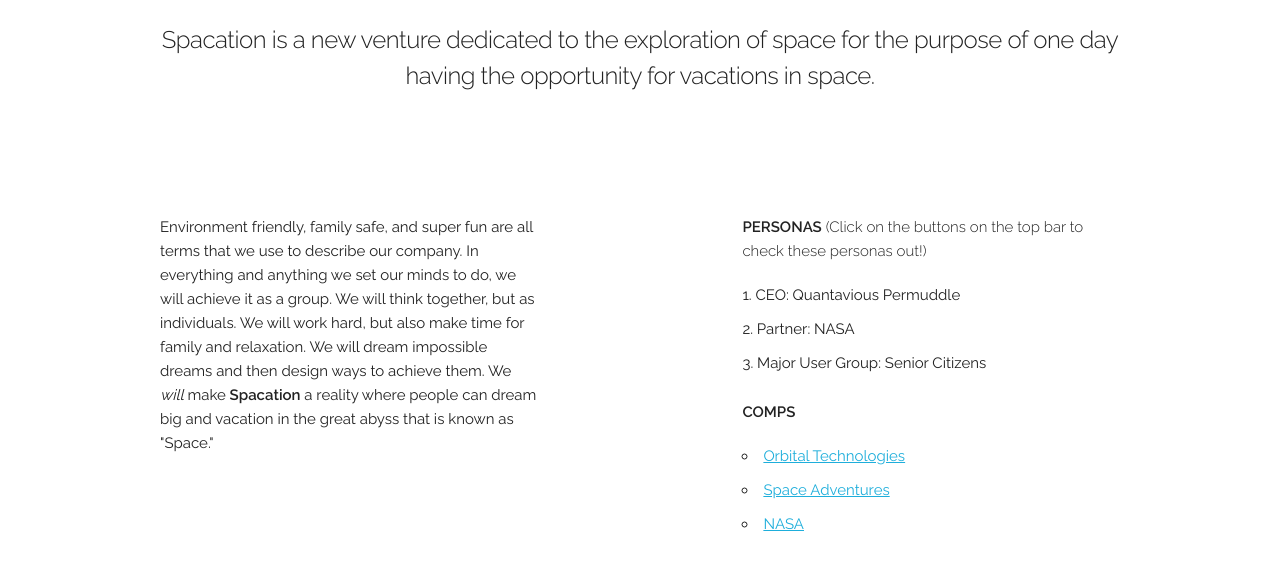
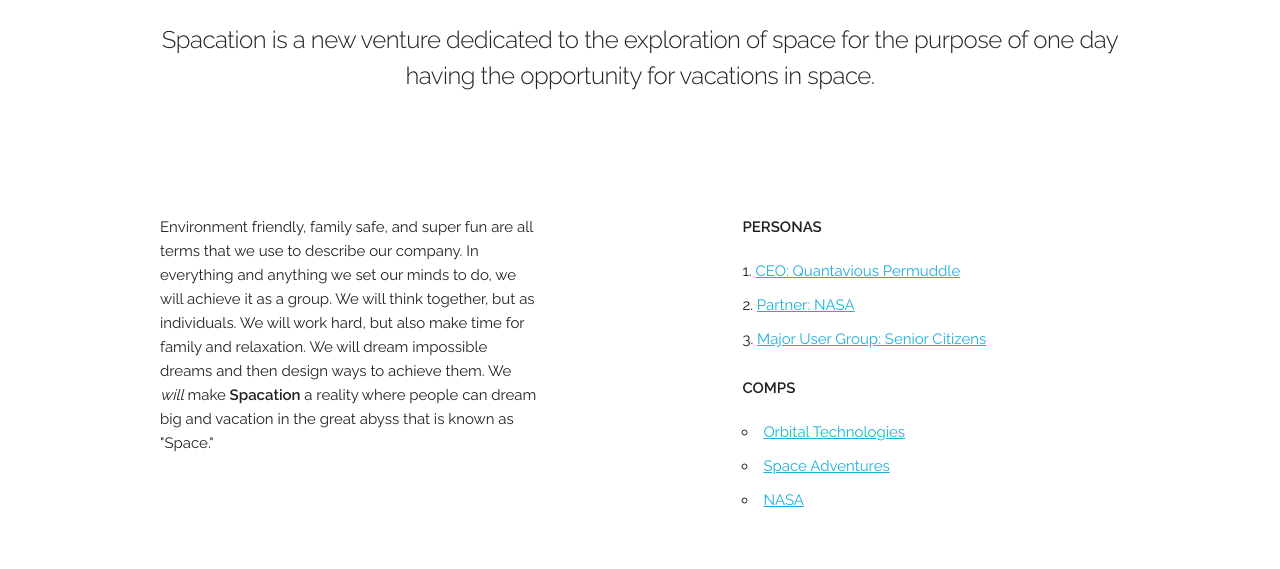
Before and after one commit to MicahDoerr/MI-349-FS17-741-html-personas-EbmlFD, a plain HTML site: page index.html in a window 1280 px wide. Shown: the part 191-760 px from the top of the page. Drawn offline with Linux system fonts and the light colour scheme.

Commit message:
Added hyperlinks to the personas

```diff
--- a/index.html
+++ b/index.html
@@ -91,11 +91,11 @@ body {margin:0;}
               <p></p>
             </div>
             <div class="five columns" style="text-align: left">
-              <h6><strong>PERSONAS</strong> (Click on the buttons on the top bar to check these personas out!)</h6>
+              <h6><strong>PERSONAS</strong></h6>
               <ol>
-                <li>CEO: Quantavious Permuddle</li>
-                <li>Partner: NASA</li>
-                <li>Major User Group: Senior Citizens</li>
+                <li><a href="/Persona1">CEO: Quantavious Permuddle</a></li>
+                <li><a href="/Persona2">Partner: NASA</a></li>
+                <li><a href="/Persona3">Major User Group: Senior Citizens</a></li>
               </ol>
               <h6><strong>COMPS</strong></h6>
               <ul>
```
